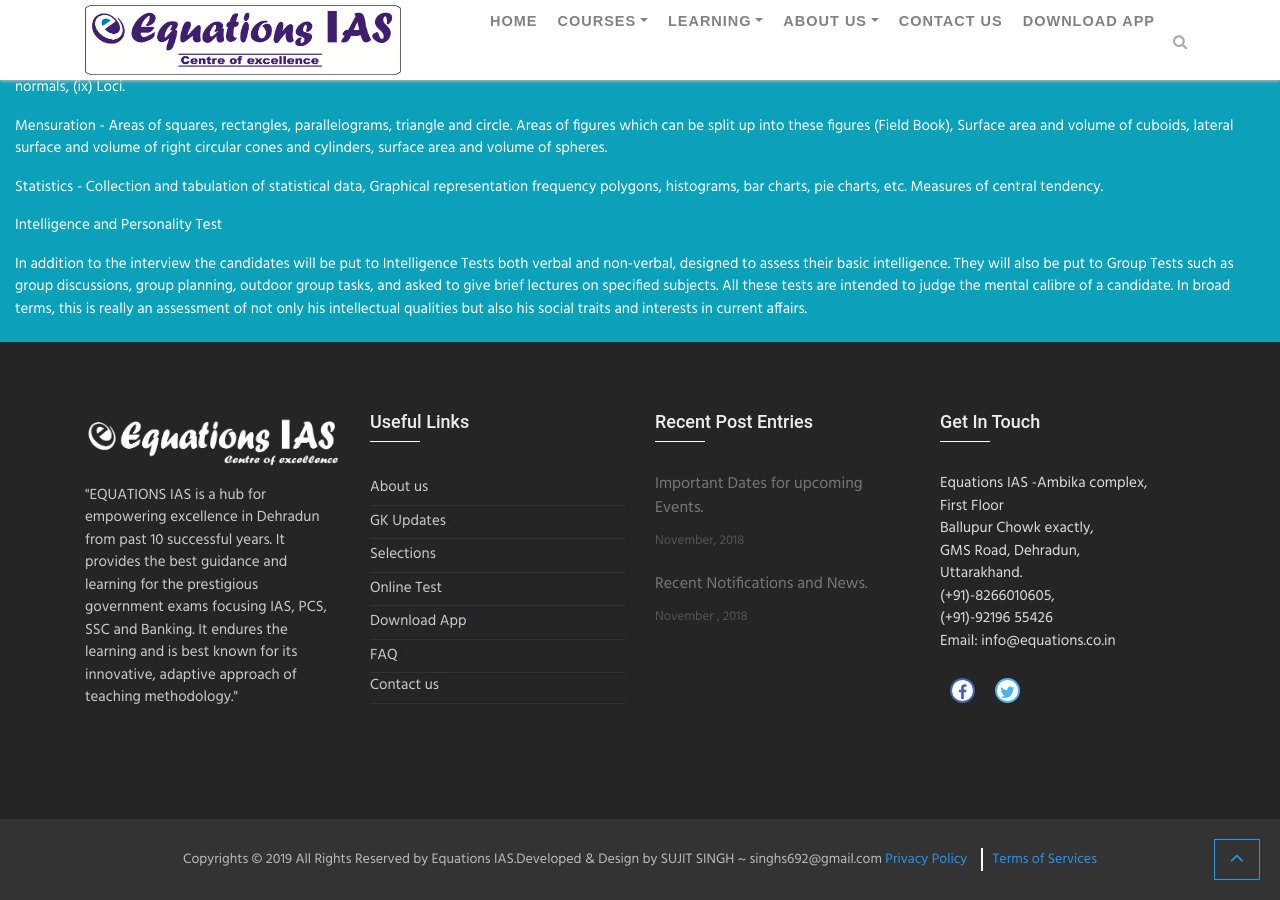
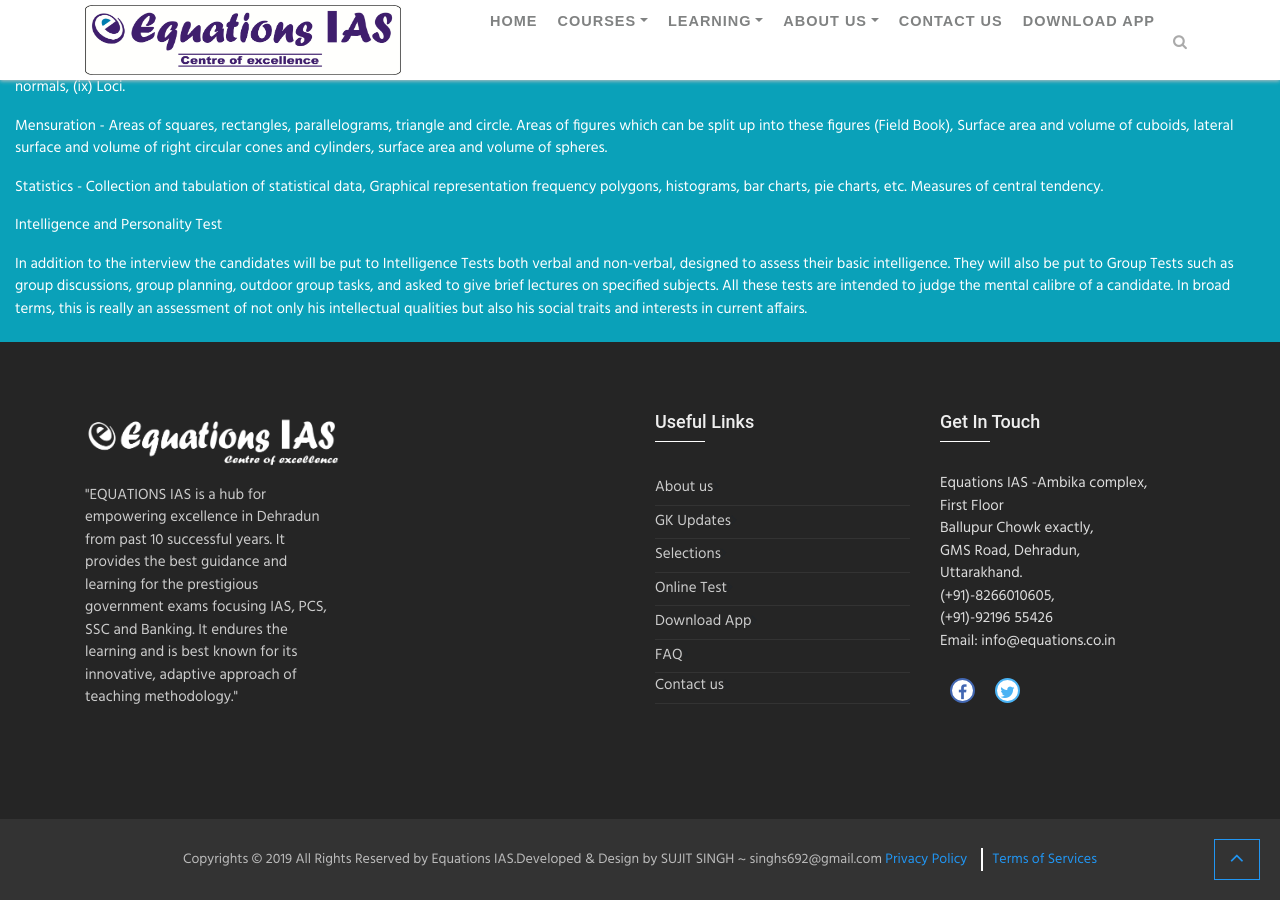
Before and after one commit to EquationsIAS/equations-website, a Jekyll site: the page cds-course.html, which Jekyll copies as it is, in a window 1280 px wide and 900 px high, scrolled down 2382 px. Built offline with Jekyll 4.4.1, drawn with Linux system fonts in a browser that asks for light colours; a script that is not in the unit is left out.

Commit message:
removed recent post entries section

```diff
--- a/cds-course.html
+++ b/cds-course.html
@@ -453,6 +453,11 @@
                             <!-- End About Us -->
                             <!-- Recent News -->
                               <div class="col-md-3 col-sm-6 ">
+
+                            </div>
+                            <!-- End Recent list -->
+                            <!-- Recent Blog Entries -->
+                            <div class="col-md-3 col-sm-6 ">
                               <div class="heading-footer"><h2>Useful Links</h2></div>
                               <ul class="list-unstyled link-list">
                                   <li><a href="./profile">About us</a><i class="fa fa-angle-right"></i></li>
@@ -463,25 +468,7 @@
                                   <li><a href="#">FAQ</a><i class="fa fa-angle-right"></i></li>
                                   <li><a href="./contact">Contact us</a><i class="fa fa-angle-right"></i></li>
                               </ul>
-                            </div>
-                            <!-- End Recent list -->
-                            <!-- Recent Blog Entries -->
-                            <div class="col-md-3 col-sm-6 ">
-                                <div class="heading-footer"><h2>Recent Post Entries</h2></div>
-                                <ul class="list-unstyled thumb-list">
-                                    <li>
-                                        <div class="overflow-h">
-                                            <a href="#"> Important Dates for upcoming Events.</a>
-                                            <small>November, 2018</small>
-                                        </div>
-                                    </li>
-                                    <li>
-                                        <div class="overflow-h">
-                                            <a href="#">Recent Notifications and News.</a>
-                                            <small> November , 2018</small>
-                                        </div>
-                                    </li>
-                                </ul>
+
                             </div>
                             <!-- End Recent Blog Entries -->
                             <!-- Latest Tweets -->
```
Also changed, not shown: _includes/footer.html (+7 -21 lines), ssc-course.html (+6 -19 lines), timeline.html (+12 -25 lines). Lines whose indentation alone changed are shown as unchanged.
